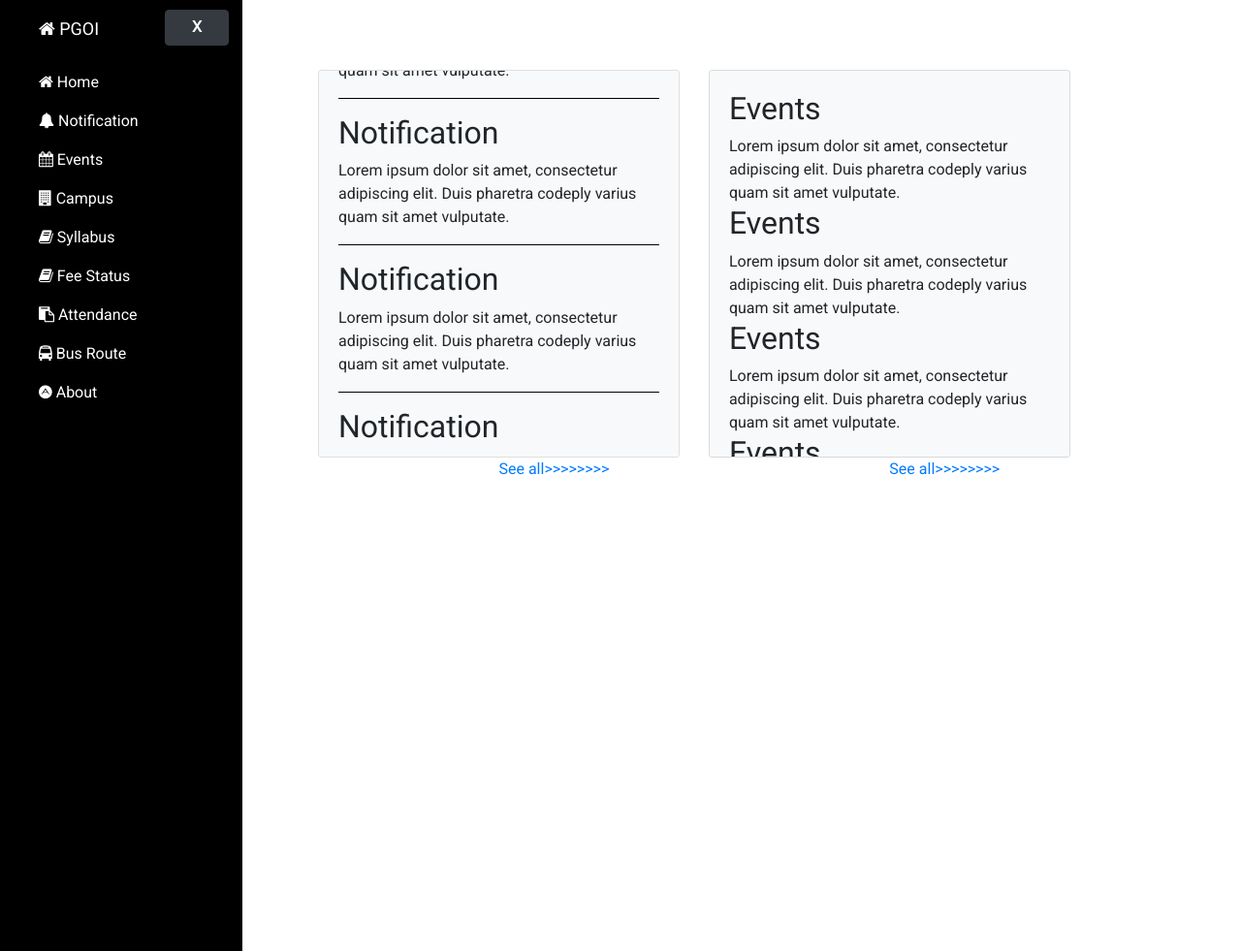
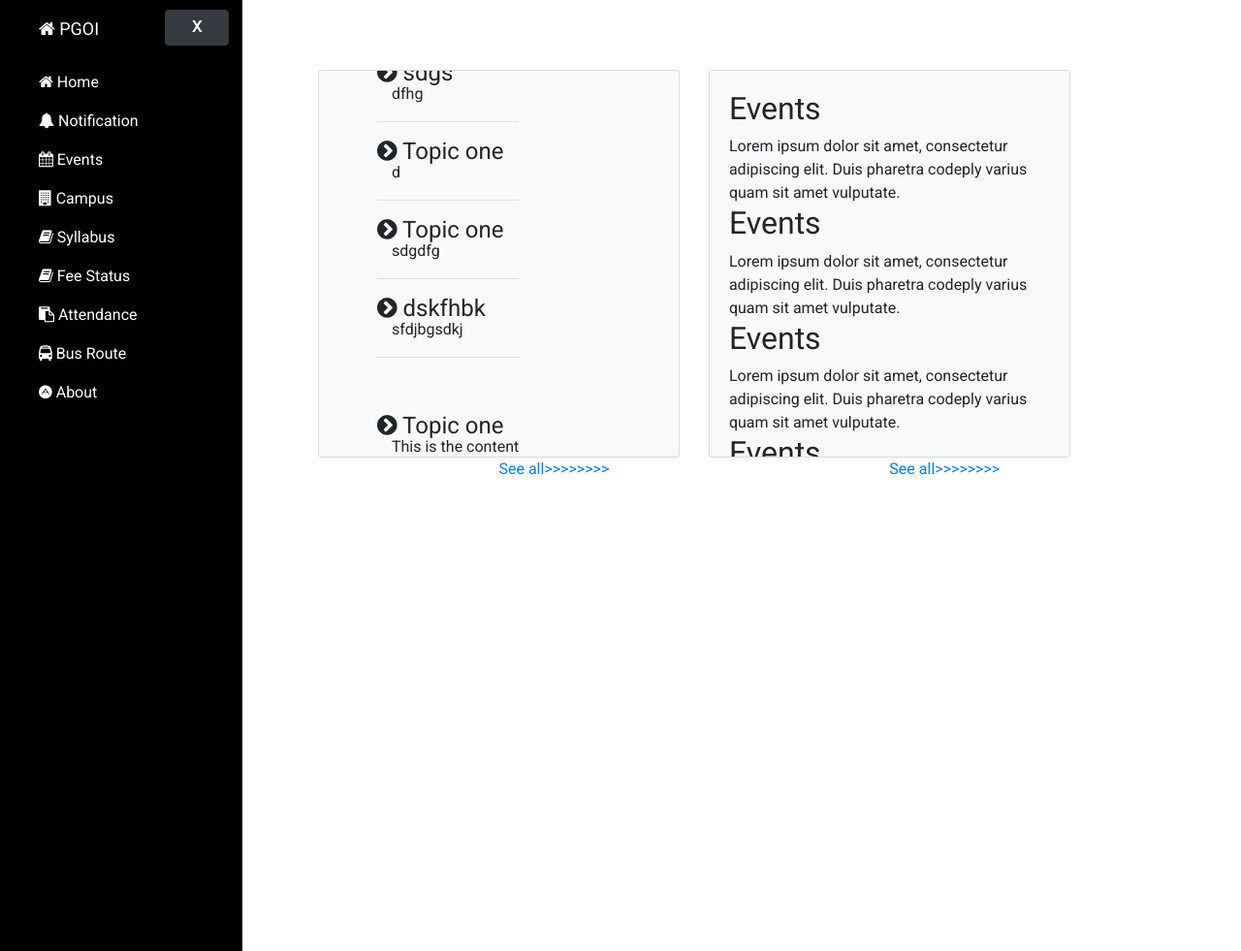
Before and after one commit to hemansah/PGOI, a PHP site: page / in a window 1280 px wide. Shown: the top 981 px of the page at 97% size. Run offline with PHP 8.4, Linux system fonts and the light colour scheme; data comes from the database, SQL or seed files in the repository.

Commit message:
notification module improved

```diff
--- a/assets/css/style.css
+++ b/assets/css/style.css
@@ -78,19 +78,10 @@ hr.hr-scroll {
   overflow:auto;
 
 }
-
-
-/* Applying css on notifications_dot_php page */
-.card-notifications {
-
-
-}
-
 .event-homepage {
   overflow-y: scroll;
   height: 400px;
 }
-
 
 /*css for ti_me and date in notifications_dot_php */
 
@@ -126,3 +117,24 @@ hr.hr-scroll {
   .box-click-here-events {
     margin-left: 50%;
   }
+
+  /*----------------------------
+  user index page css
+---------------------------------*/
+
+.notice-ol{
+  list-style-type: none;
+}
+
+.notice-li{
+  position: relative;
+  font: bold italic ;
+  margin-bottom: 12px;
+}
+
+.notice-p{
+  padding-left: 15px;
+}
+.notice-span{
+  position: absolute;
+}
--- a/assets/js/animate-js.js
+++ b/assets/js/animate-js.js
@@ -5,7 +5,7 @@ $(document).ready(function(){
 $('.scroll').wrap('<div class="scroll-group"></div>');
 $('.scroll').css({'overflow':'hidden',height:'auto'});
 $('.scroll-group').append($('.scroll').clone());
-$('.scroll-group').wrap('<div class="scroll-wrap card"></div>');
+$('.scroll-group').wrap('<div class="scroll-wrap card" style="background-color: #f8f9fa !important"></div>');
 $('.scroll-wrap').css({'overflow':'hidden'});
 
 /*animate*/
--- a/index.php
+++ b/index.php
@@ -1,3 +1,9 @@
+<?php
+
+	include 'admin/dbconfig/dbconnect.php';
+	include 'lib/functions-php.php';
+	$notification = all_notifications($dbhandle);
+?>
 <!---//////Index common to all//////-->
 
 <!DOCTYPE html>
@@ -30,29 +36,30 @@
 				<!-- Notice/Events -->
 				<div class="col-sm-5 my-5">
 					<div class="card-body bg-light card-notification-homepage scroll">
-					    <h2>Notification</h2>
-					    <p>Lorem ipsum dolor sit amet, consectetur adipiscing elit. Duis pharetra codeply varius quam sit amet vulputate.</p>
-					    <hr class="hr-scroll">
 
-					    <h2>Notification</h2>
-					    <p>Lorem ipsum dolor sit amet, consectetur adipiscing elit. Duis pharetra codeply varius quam sit amet vulputate.</p>
-					    <hr class="hr-scroll">
+						<div class="notice-list">
+						  <ol class="notice-ol">
+							<?php
+								if ($notification){
+									while ($row=mysqli_fetch_assoc($notification)){
 
-					    <h2>Notification</h2>
-					    <p>Lorem ipsum dolor sit amet, consectetur adipiscing elit. Duis pharetra codeply varius quam sit amet vulputate.</p>
-					    <hr class="hr-scroll">
+										echo '
+											    <li class="notice-li">
+											    	<h4 class="notice-span">
+											    		<i class="fa fa-chevron-circle-right" aria-hidden="true"></i> '.$row['topic'].'
+											    	</h4>
+											    	<br>
+											    	<p class="notice-p">' . $row['details'] . '</p>
+											    </li>
+						    					<hr class="."hr-scroll".">';
+									}
+								}else{
+									echo "<h4>No Notification to show.</h4>";
+								}
+							?>
+						  </ol>
+						</div>
 
-					    <h2>Notification</h2>
-					    <p>Lorem ipsum dolor sit amet, consectetur adipiscing elit. Duis pharetra codeply varius quam sit amet vulputate.</p>
-					    <hr class="hr-scroll">
-
-					    <h2>Notification</h2>
-					    <p>Lorem ipsum dolor sit amet, consectetur adipiscing elit. Duis pharetra codeply varius quam sit amet vulputate.</p>
-					    <hr class="hr-scroll">
-
-					    <h2>Notification</h2>
-					    <p>Lorem ipsum dolor sit amet, consectetur adipiscing elit. Duis pharetra codeply varius quam sit amet vulputate.</p>
-					    <hr class="hr-scroll">
 					</div>
 
 					<div class="box-click-here">
--- /dev/null
+++ b/lib/functions-php.php
@@ -0,0 +1,7 @@
+<?php
+	function all_notifications($dbhandle){
+		$query = "SELECT * FROM notification ORDER BY date_time";
+		$result = mysqli_query($dbhandle, $query);
+		return $result;
+	}
+?>
```
